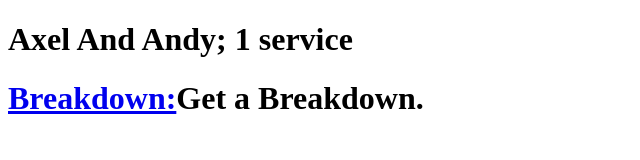
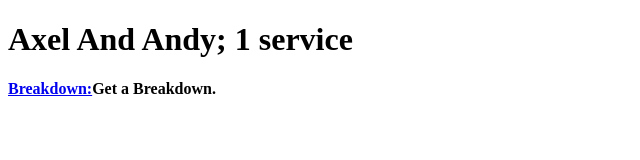
Before and after one commit to axeltdm/AxelAndAndy, a plain HTML site: page index.html in a window 1280 px wide. Shown: the whole page, without its empty margins (0-640 px from the left). Drawn offline with Linux system fonts and the light colour scheme.

Commit message:
Fixed text size

```diff
--- a/index.html
+++ b/index.html
@@ -8,6 +8,6 @@
   </head>
   <body>
     <h1>Axel And Andy; 1 service</h1>
-    <h1><a href="breakdown.html">Breakdown:</a>Get a Breakdown.</h1>
+    <h4><a href="breakdown.html">Breakdown:</a>Get a Breakdown.</h4>
   </body>
 </html>
```
